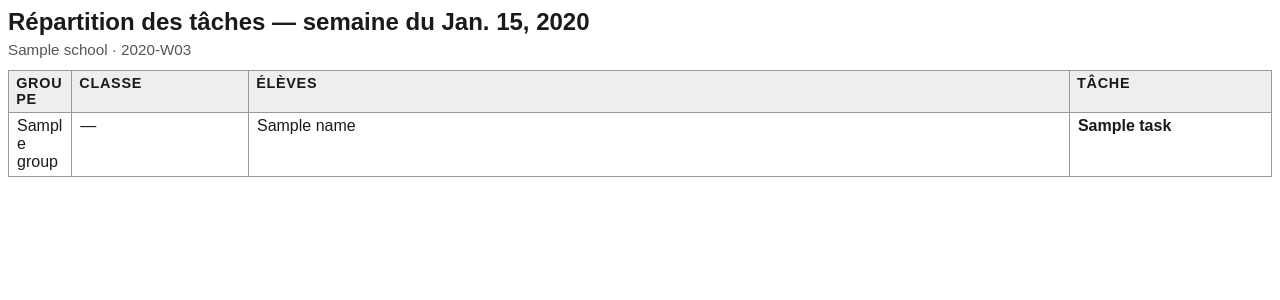
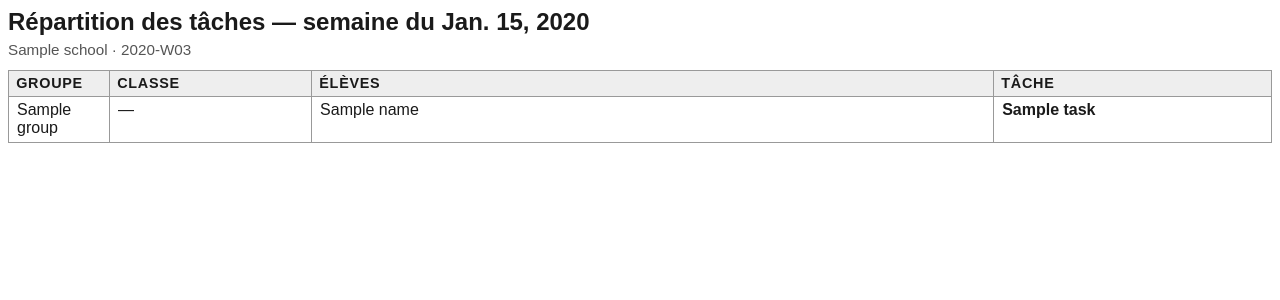
Before and after one commit to Flavien-Pensato/school-api, a Django app: template core/templates/core/week_dashboard_pdf.html in a window 1280 px wide. Shown: the top 300 px of the page. Run offline with Django 5.2, Linux system fonts and the light colour scheme; tables that the repository leaves empty hold one stand-in row (values such as "Sample post"); the template is opened without the code that fills it: values that come from a table or form of the project are taken from there, most other values are stand-ins (such as "Sample title", 1, 10 or a date in 2020).

Commit message:
feat(pdf): improve week dashboard PDF rendering by filtering groups
Only groups on duty are now printed, enhancing readability and
allowing for larger font sizes. Updated HTML template to reflect
changes in task assignment display.

```diff
--- a/core/pdf.py
+++ b/core/pdf.py
@@ -33,12 +33,17 @@ def render_week_dashboard_pdf(dashboard):
 def _rows(groups):
     """Print-oriented view of the dashboard groups.
 
+    Only the groups on duty are printed -- a resting group has nothing to read
+    on a duty roster, and dropping them buys the rest a bigger font.
+
     A group almost always sits in a single class, so repeating "(3eme A)"
     after every name costs a line per row and buys nothing. Hoist the classes
     into their own column and leave the names bare.
     """
     rows = []
     for group in groups:
+        if not group['task']:
+            continue
         classes = list(dict.fromkeys(
             student['school_class'] for student in group['students']
         ))
--- a/core/templates/core/week_dashboard_pdf.html
+++ b/core/templates/core/week_dashboard_pdf.html
@@ -22,16 +22,15 @@
     vertical-align: top;
     word-wrap: break-word;
   }
-  th { background: #eee; font-size: 0.9em; text-transform: uppercase; letter-spacing: 0.05em; }
+  th { background: #eee; font-size: 0.9em; text-transform: uppercase; letter-spacing: 0.05em; white-space: nowrap; }
   tr { page-break-inside: avoid; }
   /* table-layout: fixed reads its widths from the first row, so they live on
      the colgroup -- widths on the body cells are ignored. */
-  col.group { width: 5%; }
-  col.classes { width: 14%; }
-  col.students { width: 65%; }
-  col.task { width: 16%; }
+  col.group { width: 8%; }
+  col.classes { width: 16%; }
+  col.students { width: 54%; }
+  col.task { width: 22%; }
   td.task { font-weight: bold; }
-  .rest { color: #777; font-style: italic; }
   .empty { color: #777; font-style: italic; margin: 0.8em 0; }
 </style>
 </head>
@@ -55,17 +54,13 @@
           <td>
             {% for name in group.names %}{{ name }}{% if not forloop.last %}, {% endif %}{% empty %}—{% endfor %}
           </td>
-          {% if group.task %}
-            <td class="task">{{ group.task.name }}</td>
-          {% else %}
-            <td class="rest">Repos</td>
-          {% endif %}
+          <td class="task">{{ group.task.name }}</td>
         </tr>
         {% endfor %}
       </tbody>
     </table>
   {% else %}
-    <p class="empty">Aucun groupe présent cette semaine.</p>
+    <p class="empty">Aucune tâche assignée cette semaine.</p>
   {% endif %}
 </body>
 </html>
```
